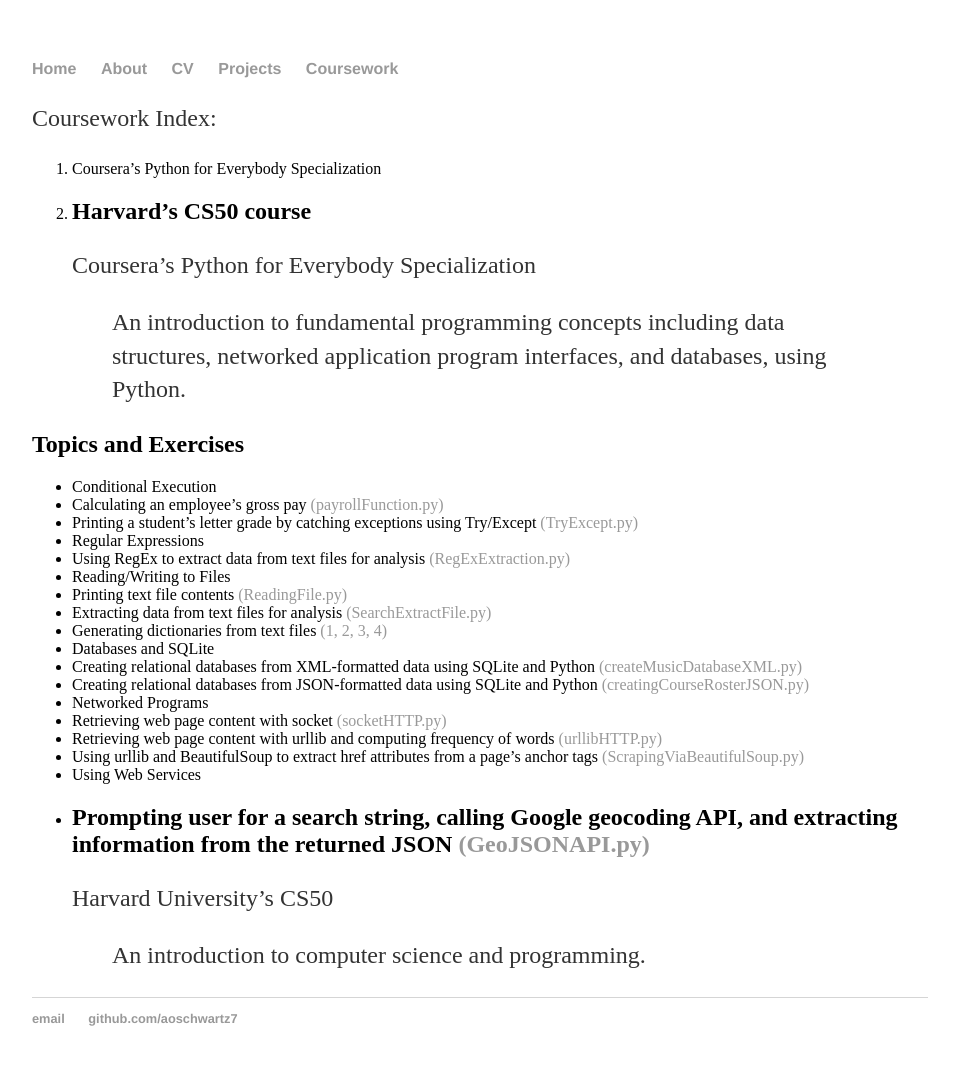
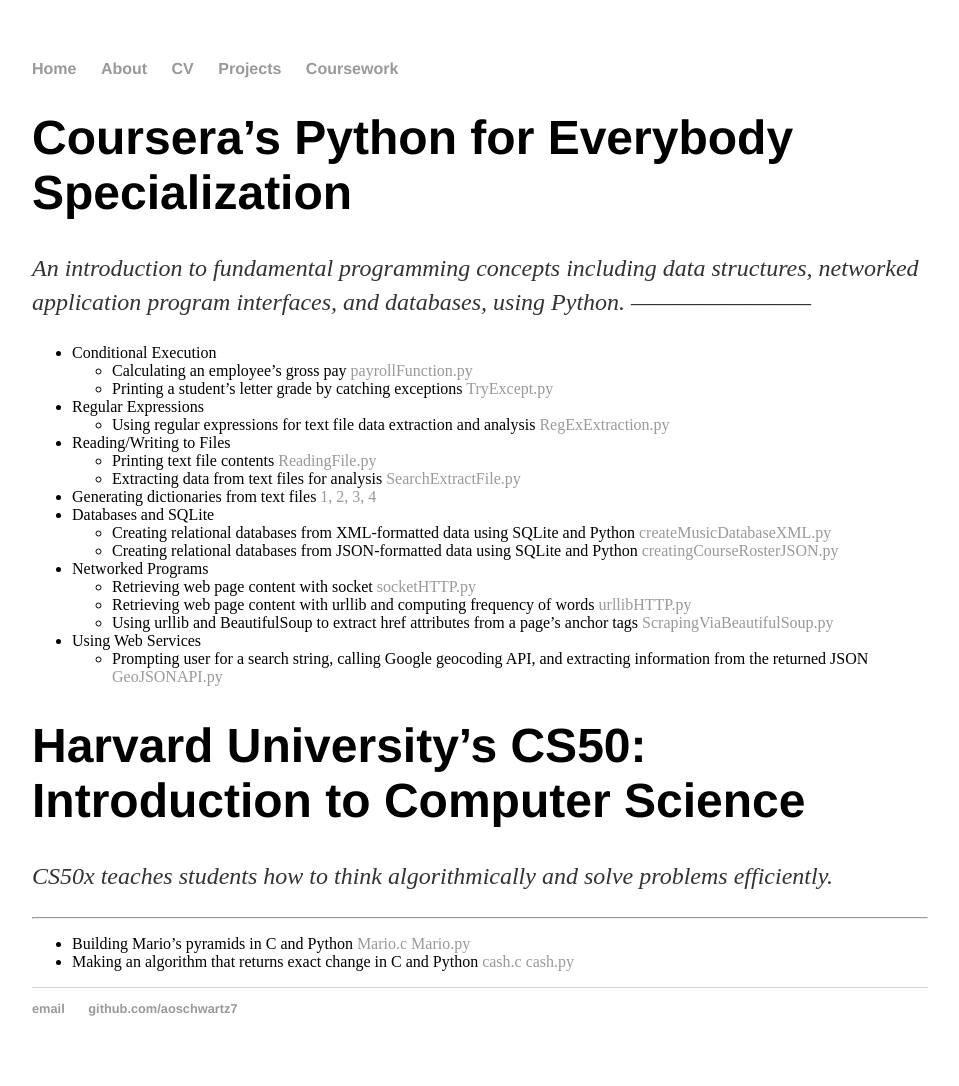
Before and after one commit to aoschwartz7/aoschwartz7.github.io, a Jekyll site: the page built from site/coursework.md, in a window 1280 px wide. Shown: the whole page, without its empty margins (160-1119 px from the left). Built offline with Jekyll 4.4.1, drawn with Linux system fonts in a browser that asks for light colours; our own code applies the rules of GitHub Pages for plain Markdown files.

Commit message:
reformatted coursework.md

```diff
--- a/site/coursework.md
+++ b/site/coursework.md
@@ -1,32 +1,31 @@
-Coursework
-Index:
-1. Coursera's Python for Everybody Specialization
-2. Harvard's CS50 course
------------------------
 Coursera's Python for Everybody Specialization
->An introduction to fundamental programming concepts including data structures,
-networked application program interfaces, and databases, using Python.
-
-Topics and Exercises
+==============
+*An introduction to fundamental programming concepts including data structures,
+networked application program interfaces, and databases, using Python.*
 -----------------------
 *   Conditional Execution
-  *   Calculating an employee's gross pay [(payrollFunction.py)](https://github.com/aoschwartz7/Coursera-Python-Specialization/blob/master/payrollFunction.py)
-  *   Printing a student's letter grade by catching exceptions using Try/Except [(TryExcept.py)](https://github.com/aoschwartz7/Coursera-Python-Specialization/blob/master/TryExcept.py)
+    *   Calculating an employee's gross pay [payrollFunction.py](https://github.com/aoschwartz7/Coursera-Python-Specialization/blob/master/payrollFunction.py)
+    *   Printing a student's letter grade by catching exceptions [TryExcept.py](https://github.com/aoschwartz7/Coursera-Python-Specialization/blob/master/TryExcept.py)
 *   Regular Expressions
-  *   Using RegEx to extract data from text files for analysis [(RegExExtraction.py)](https://github.com/aoschwartz7/Coursera-Python-Specialization/blob/master/RegExExtraction.py)
+    *   Using regular expressions for text file data extraction and analysis [RegExExtraction.py](https://github.com/aoschwartz7/Coursera-Python-Specialization/blob/master/RegExExtraction.py)
 *   Reading/Writing to Files
-  *   Printing text file contents [(ReadingFile.py)](https://github.com/aoschwartz7/Coursera-Python-Specialization/blob/master/ReadingFile.py)
-  *   Extracting data from text files for analysis [(SearchExtractFile.py)](https://github.com/aoschwartz7/Coursera-Python-Specialization/blob/master/SearchExtractFile.py)
-  *   Generating dictionaries from text files [(1,](https://github.com/aoschwartz7/Coursera-Python-Specialization/blob/master/ReadingFileMakeDict.py) [2,](https://github.com/aoschwartz7/Coursera-Python-Specialization/blob/master/ReadingFileMakeDict2.py) [3,](https://github.com/aoschwartz7/Coursera-Python-Specialization/blob/master/ReadingFileMakeDict3.py) [4)](https://github.com/aoschwartz7/Coursera-Python-Specialization/blob/master/ReadingFileMakeDict4.py)
+    *   Printing text file contents [ReadingFile.py](https://github.com/aoschwartz7/Coursera-Python-Specialization/blob/master/ReadingFile.py)
+    *   Extracting data from text files for analysis [SearchExtractFile.py](https://github.com/aoschwartz7/Coursera-Python-Specialization/blob/master/SearchExtractFile.py)
+  *   Generating dictionaries from text files [1,](https://github.com/aoschwartz7/Coursera-Python-Specialization/blob/master/ReadingFileMakeDict.py) [2,](https://github.com/aoschwartz7/Coursera-Python-Specialization/blob/master/ReadingFileMakeDict2.py) [3,](https://github.com/aoschwartz7/Coursera-Python-Specialization/blob/master/ReadingFileMakeDict3.py) [4](https://github.com/aoschwartz7/Coursera-Python-Specialization/blob/master/ReadingFileMakeDict4.py)
 *   Databases and SQLite
-  *   Creating relational databases from XML-formatted data using SQLite and Python [(createMusicDatabaseXML.py)](https://github.com/aoschwartz7/Coursera-Python-Specialization/blob/master/createMusicDatabaseXML.py)
-  *   Creating relational databases from JSON-formatted data using SQLite and Python [(creatingCourseRosterJSON.py)](https://github.com/aoschwartz7/Coursera-Python-Specialization/blob/master/creatingCourseRosterJSON.py)
+    *   Creating relational databases from XML-formatted data using SQLite and Python [createMusicDatabaseXML.py](https://github.com/aoschwartz7/Coursera-Python-Specialization/blob/master/createMusicDatabaseXML.py)
+    *   Creating relational databases from JSON-formatted data using SQLite and Python [creatingCourseRosterJSON.py](https://github.com/aoschwartz7/Coursera-Python-Specialization/blob/master/creatingCourseRosterJSON.py)
 *   Networked Programs
-  *   Retrieving web page content with socket [(socketHTTP.py)](https://github.com/aoschwartz7/Coursera-Python-Specialization/blob/master/socketHTTP.py)
-  *   Retrieving web page content with urllib and computing frequency of words [(urllibHTTP.py)](https://github.com/aoschwartz7/Coursera-Python-Specialization/blob/master/urllibHTTP.py)
-  *   Using urllib and BeautifulSoup to extract href attributes from a page's anchor tags [(ScrapingViaBeautifulSoup.py)](https://github.com/aoschwartz7/Coursera-Python-Specialization/blob/master/ScrapingViaBeautifulSoup.py)
+    *   Retrieving web page content with socket [socketHTTP.py](https://github.com/aoschwartz7/Coursera-Python-Specialization/blob/master/socketHTTP.py)
+    *   Retrieving web page content with urllib and computing frequency of words [urllibHTTP.py](https://github.com/aoschwartz7/Coursera-Python-Specialization/blob/master/urllibHTTP.py)
+    *   Using urllib and BeautifulSoup to extract href attributes from a page's anchor tags [ScrapingViaBeautifulSoup.py](https://github.com/aoschwartz7/Coursera-Python-Specialization/blob/master/ScrapingViaBeautifulSoup.py)
 *   Using Web Services
-  *   Prompting user for a search string, calling Google geocoding API, and extracting information from the returned JSON [(GeoJSONAPI.py)](https://github.com/aoschwartz7/Coursera-Python-Specialization/blob/master/GeoJSONAPI.py)
----
-Harvard University's CS50
->An introduction to computer science and programming.
+    *   Prompting user for a search string, calling Google geocoding API, and extracting information from the returned JSON [GeoJSONAPI.py](https://github.com/aoschwartz7/Coursera-Python-Specialization/blob/master/GeoJSONAPI.py)
+
+Harvard University's CS50: Introduction to Computer Science
+==============
+*CS50x teaches students how to think algorithmically and solve problems efficiently.*
+
+-----------------------
+*   Building Mario's pyramids in C and Python [Mario.c](https://github.com/aoschwartz7/CS50/blob/master/mario.c) [Mario.py](https://github.com/aoschwartz7/CS50/blob/master/mario.py)
+*   Making an algorithm that returns exact change in C and Python [cash.c](https://github.com/aoschwartz7/CS50/blob/master/cash.c) [cash.py](https://github.com/aoschwartz7/CS50/blob/master/cash.py)
```
